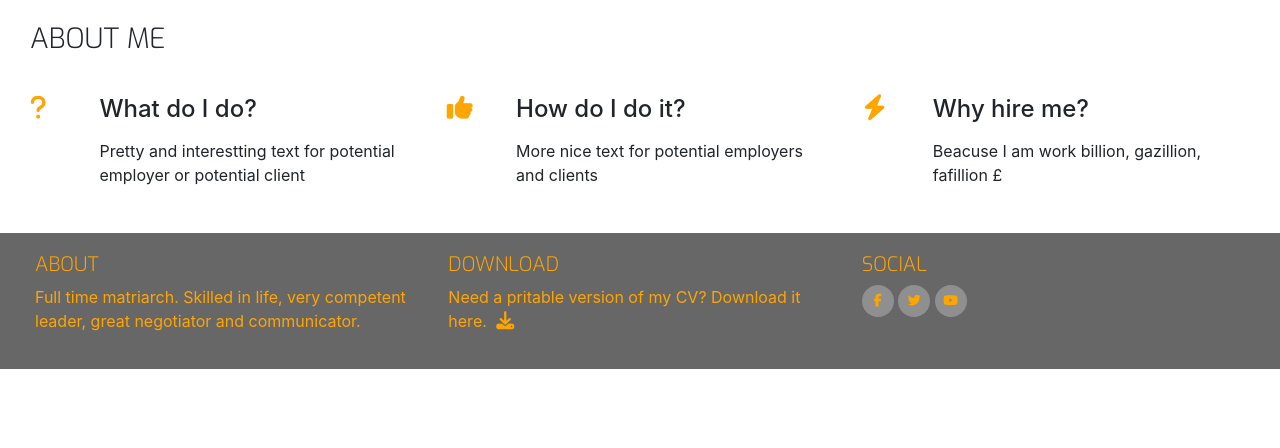
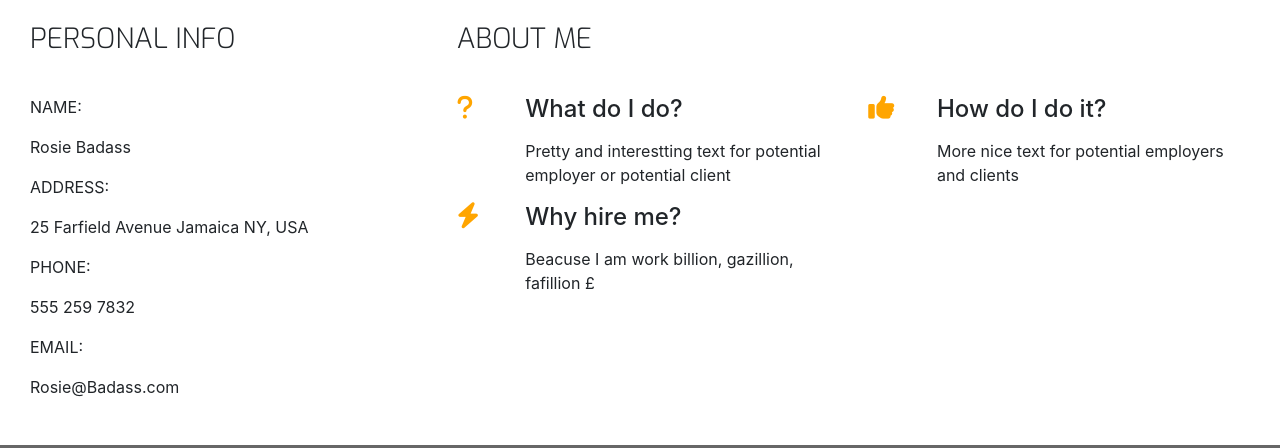
Before and after one commit to malc-u/miniproject, a plain HTML site: page index.html in a window 1280 px wide. Shown: the part 372-820 px from the top of the page. Drawn offline with nearby package versions, Linux system fonts and the light colour scheme.

Commit message:
added personal info

```diff
--- a/assets/css/style.css
+++ b/assets/css/style.css
@@ -225,3 +225,7 @@ footer {
 .three-reasons-heading {
     margin-bottom: 15px;
 }
+
+.bg-color-personal-info {
+    background-color: ##f4f4f4;
+}
--- a/index.html
+++ b/index.html
@@ -55,15 +55,80 @@
         </div>
     </header>
     <section class="container-fluid">
-            <div class="row row-table">
-                 <div class="col-md-8 bg-color-three-reasons section-column">
+            <div class="row">
+                <div class="col-md-4 bg-color-personal-info section-column">
+                    <div class="row">
+                        <div class="col-12">
+                            <h3 class="section-heading uppercase">Personal info</h3>
+                        </div>
+                    </div>
+                    <div class="personal-info-item">
+                        <div class="key">
+                            <p class="uppercase">Name:
+
+                            </p>
+
+                        </div>
+                        <div class="value">
+                            <p>Rosie Badass
+
+                            </p>
+
+                        </div>
+                    </div>
+                    <div class="personal-info-item">
+                            <div class="key">
+                                <p class="uppercase">Address:
+
+                                </p>
+
+                            </div>
+                            <div class="value">
+                                <p> 25 Farfield Avenue
+                                    Jamaica
+                                    NY, USA
+                                </p>
+
+                            </div>
+                    </div>
+                    <div class="personal-info-item">
+                            <div class="key">
+                                <p class="uppercase">Phone:
+
+                                </p>
+
+                            </div>
+                            <div class="value">
+                                <p>555 259 7832
+
+                                </p>
+
+                            </div>
+                    </div>
+                    <div class="personal-info-item">
+                            <div class="key">
+                                <p class="uppercase">Email:
+
+                                </p>
+
+                            </div>
+                            <div class="value">
+                                <p>Rosie@Badass.com
+
+                                </p>
+
+                            </div>
+                    </div>
+
+                 </div>
+                <div class="col-md-8 bg-color-three-reasons section-column">
                     <div class="row">
                         <div class="col">
                              <h3 class="section-heading uppercase">About me</h3>
                         </div>
-                     </div>
-                     <div class="row">
-                         <div class="col-10 offset-1 offset-sm-0 col-sm-4 col-col-md-6">
+                    </div>
+                    <div class="row">
+                         <div class="col-10 offset-1 offset-sm-0 col-sm-4 col-md-6">
                              <div class="row">
                                  <div class="col-2">
                                      <i class="three-reasons-icon fa fa-question" aria-hidden="true"></i>
@@ -74,7 +139,7 @@
                                  </div>
                              </div>
                          </div>
-                         <div class="col-10 offset-1 offset-sm-0 col-sm-4 col-col-md-6">
+                         <div class="col-10 offset-1 offset-sm-0 col-sm-4 col-md-6">
                             <div class="row">
                                 <div class="col-2">
                                     <i class="three-reasons-icon fa fa-thumbs-up" aria-hidden="true"></i>
@@ -84,8 +149,8 @@
                                     <p>More nice text for potential employers and clients</p>
                                 </div>
                             </div>
-                        </div>
-                        <div class="col-10 offset-1 offset-sm-0 col-sm-4 col-col-md-6">
+                         </div>
+                         <div class="col-10 offset-1 offset-sm-0 col-sm-4 col-md-6">
                             <div class="row">
                                 <div class="col-2">
                                     <i class="three-reasons-icon fa fa-bolt" aria-hidden="true"></i>
@@ -95,7 +160,7 @@
                                     <p>Beacuse I am work billion, gazillion, fafillion £</p>
                                 </div>
                             </div>
-                        </div>
+                         </div>
                      </div>
 
                 </div>
```
